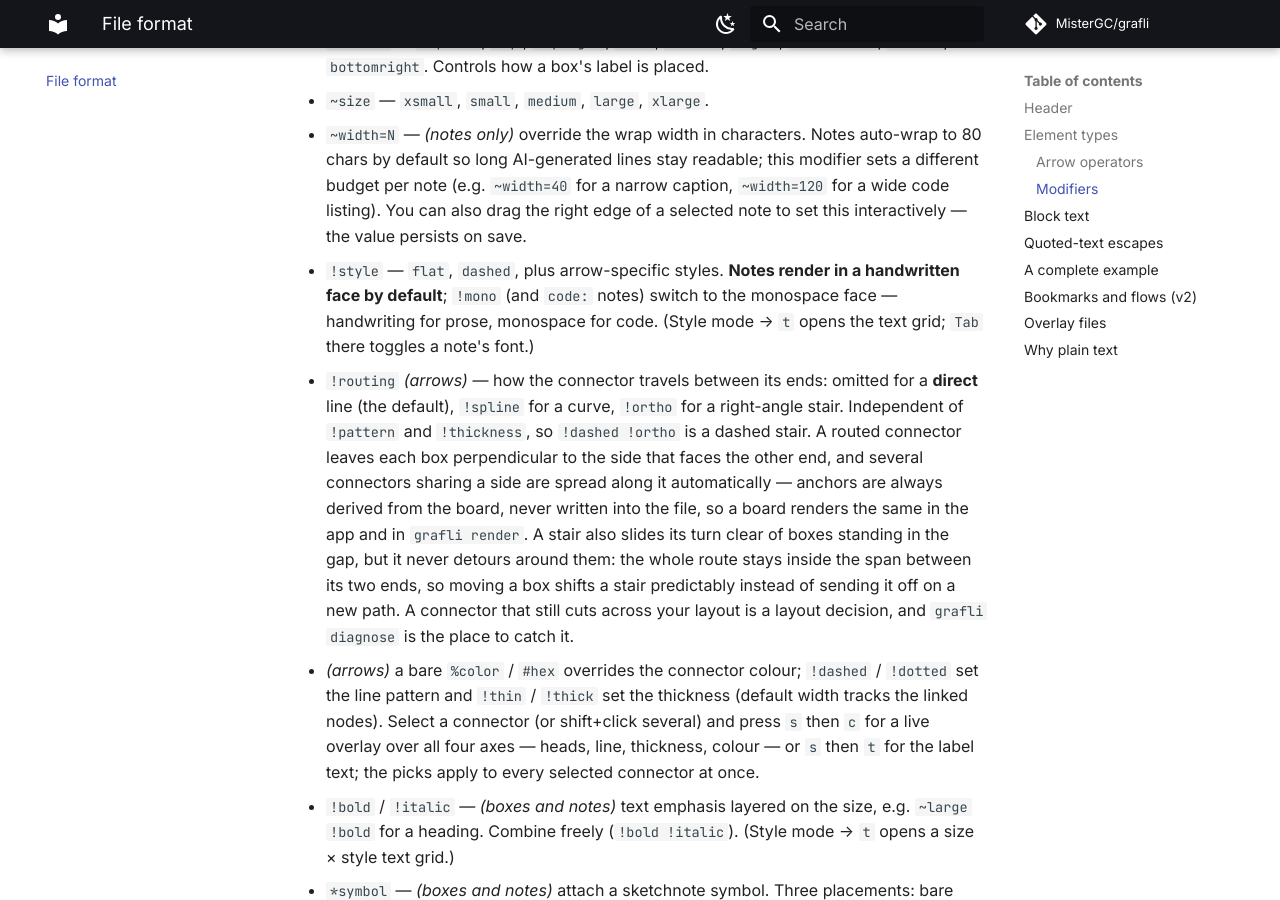
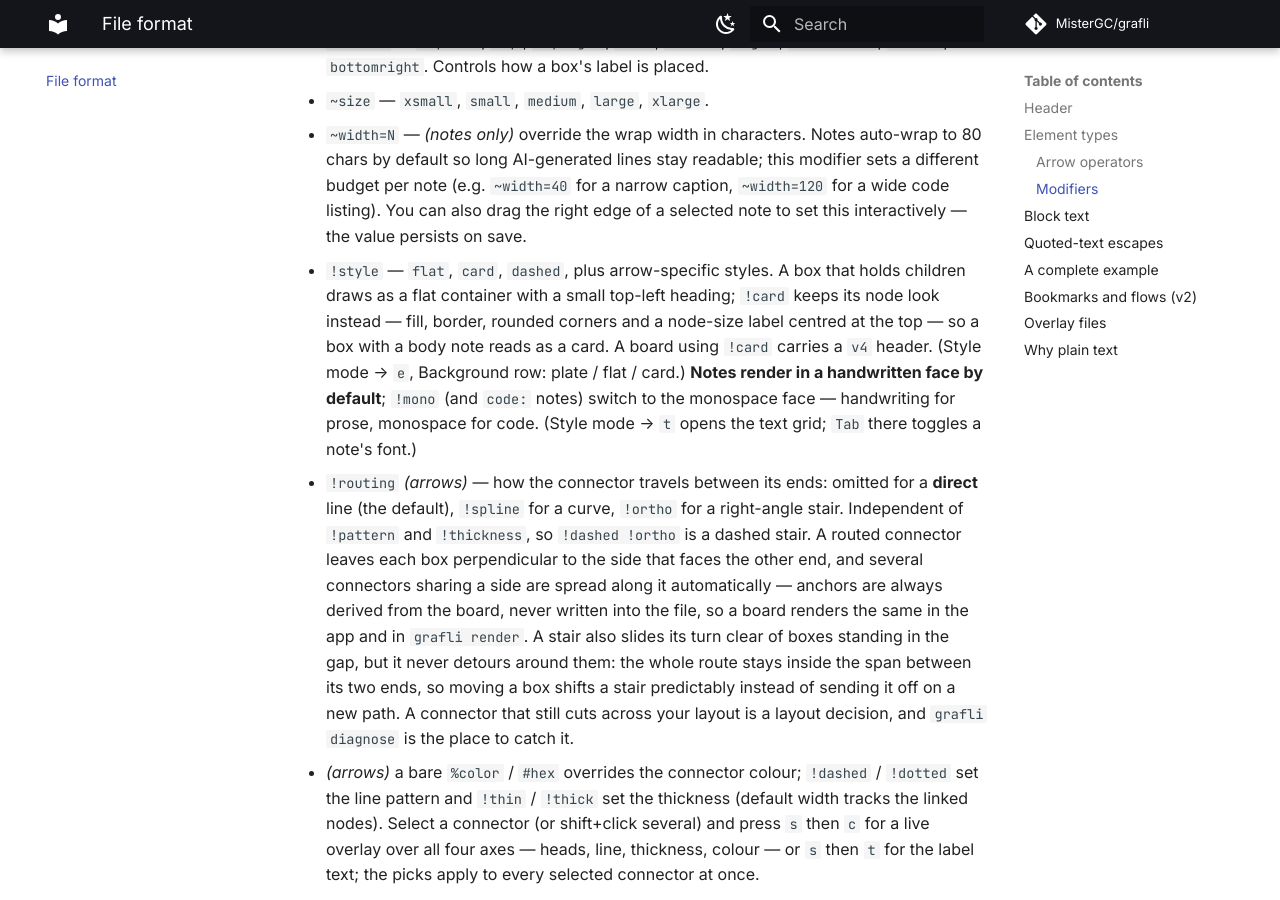
Before and after one commit to MisterGC/grafli, an MkDocs documentation site: the page built from docs/format.md, in a window 1280 px wide and 900 px high, scrolled down 2182 px. Built offline with MkDocs 1.6.1 and Material for MkDocs 9.7.7, drawn with Linux system fonts in a browser that asks for light colours; comment, search, counter and statistics services are not loaded.

Commit message:
Document !card in the format reference, keybindings, help sheet, skill and changelog

```diff
--- a/docs/format.md
+++ b/docs/format.md
@@ -88,7 +88,13 @@ in `grafli render`. A pair carrying a single arrow is drawn exactly as before.
   `~width=40` for a narrow caption, `~width=120` for a wide code listing).
   You can also drag the right edge of a selected note to set this
   interactively — the value persists on save.
-- `!style` — `flat`, `dashed`, plus arrow-specific styles. **Notes render in
+- `!style` — `flat`, `card`, `dashed`, plus arrow-specific styles. A box
+  that holds children draws as a flat container with a small top-left
+  heading; `!card` keeps its node look instead — fill, border, rounded
+  corners and a node-size label centred at the top — so a box with a body
+  note reads as a card. A board using `!card` carries a `#!grafli v4`
+  header. (Style mode → `e`, Background row: plate / flat / card.)
+  **Notes render in
   a handwritten face by default**; `!mono` (and `code:` notes) switch to the
   monospace face — handwriting for prose, monospace for code. (Style mode →
   `t` opens the text grid; `Tab` there toggles a note's font.)
```
Also changed, not shown: CHANGELOG.md (+9 -0 lines), docs/keybindings.md (+1 -1 lines), grafli/skills/grafli/SKILL.md (+4 -2 lines), 1 other file.
